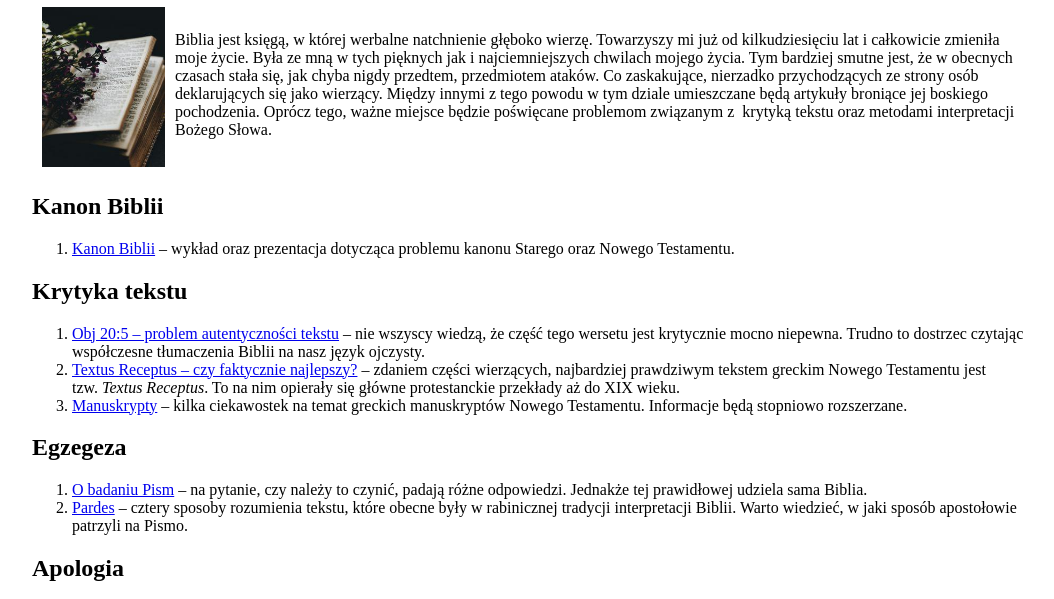
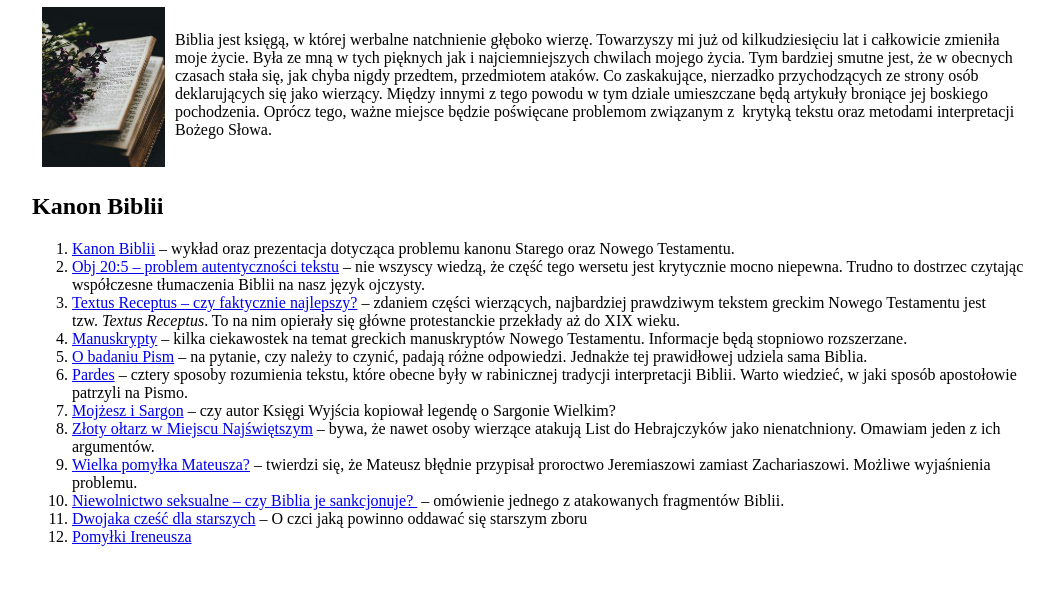
Before and after one commit to mojabiblia/t, a plain HTML site: page 110.html in a window 1280 px wide. Shown: the part 128-727 px from the top of the page, without its empty margins (108-1162 px from the left). Drawn offline with Linux system fonts and the light colour scheme.

Commit message:
Update 110.html

```diff
--- a/110.html
+++ b/110.html
@@ -27,25 +27,17 @@
 <h2>Kanon Biblii</h2>
 <ol>
 <li><a href="https://mojabiblia.github.io/t/6.html">Kanon Biblii</a>&nbsp;&ndash; wykład oraz prezentacja dotycząca problemu kanonu Starego oraz Nowego Testamentu.</li>
-</ol>
-<h2>Krytyka tekstu</h2>
-<ol>
 <li><a href="https://mojabiblia.github.io/t/3.html">Obj 20:5 &ndash; problem autentyczności tekstu</a><span>&nbsp;</span>&ndash; nie wszyscy wiedzą, że część tego wersetu jest krytycznie mocno niepewna. Trudno to dostrzec czytając wsp&oacute;łczesne tłumaczenia Biblii na nasz język ojczysty.</li>
 <li><a href="https://mojabiblia.github.io/t/4.html">Textus Receptus &ndash; czy faktycznie najlepszy?</a><span>&nbsp;</span>&ndash; zdaniem części wierzących, najbardziej prawdziwym tekstem greckim Nowego Testamentu jest tzw.<span>&nbsp;</span><em>Textus Receptus</em>. To na nim opierały się gł&oacute;wne protestanckie przekłady aż do XIX wieku.</li>
 <li><a href="https://mojabiblia.github.io/t/116.html">Manuskrypty</a><span>&nbsp;</span>&ndash; kilka ciekawostek na temat greckich manuskryptów Nowego Testamentu. Informacje będą stopniowo rozszerzane.</li>
-</ol>
-<h2>Egzegeza</h2>
-<ol>
 <li><a href="https://mojabiblia.github.io/t/2.html">O badaniu Pism</a><span>&nbsp;</span>&ndash; na pytanie, czy należy to czynić, padają r&oacute;żne odpowiedzi. Jednakże tej prawidłowej udziela sama Biblia.</li>
 <li><a href="https://mojabiblia.github.io/t/5.html">Pardes</a><span>&nbsp;</span>&ndash; cztery sposoby rozumienia tekstu, kt&oacute;re obecne były w rabinicznej tradycji interpretacji Biblii. Warto wiedzieć, w jaki spos&oacute;b apostołowie patrzyli na Pismo.</li>
-</ol>
-<h2>Apologia</h2>
-<ol>
 <li><a href="https://mojabiblia.github.io/t/108.html">Mojżesz i Sargon</a><span>&nbsp;</span>&ndash; czy autor Księgi Wyjścia kopiował legendę o Sargonie Wielkim?</li>
 <li><a href="https://mojabiblia.github.io/t/109.html">Złoty ołtarz w Miejscu Najświętszym</a><span>&nbsp;</span>&ndash; bywa, że nawet osoby wierzące atakują List do Hebrajczyk&oacute;w jako nienatchniony. Omawiam jeden z ich argument&oacute;w.</li>
 <li><a href="https://mojabiblia.github.io/t/121.html">Wielka pomyłka Mateusza?</a><span>&nbsp;</span>&ndash; twierdzi się, że Mateusz błędnie przypisał proroctwo Jeremiaszowi zamiast Zachariaszowi. Możliwe wyjaśnienia problemu.</li>
 <li><a href="https://mojabiblia.github.io/t/122.html">Niewolnictwo seksualne – czy Biblia je sankcjonuje? </a><span>&nbsp;</span>&ndash; omówienie jednego z atakowanych fragmentów Biblii.</li>
 <li><a href="https://mojabiblia.github.io/t/126.html">Dwojaka cześć dla starszych</a><span>&nbsp;</span>&ndash; O czci jaką powinno oddawać się starszym zboru </li>
+<li><a href="https://mojabiblia.github.io/t/130.html">Pomyłki Ireneusza</a></li>
 </ol>
 <p>&nbsp;</p>
 </div>
```
